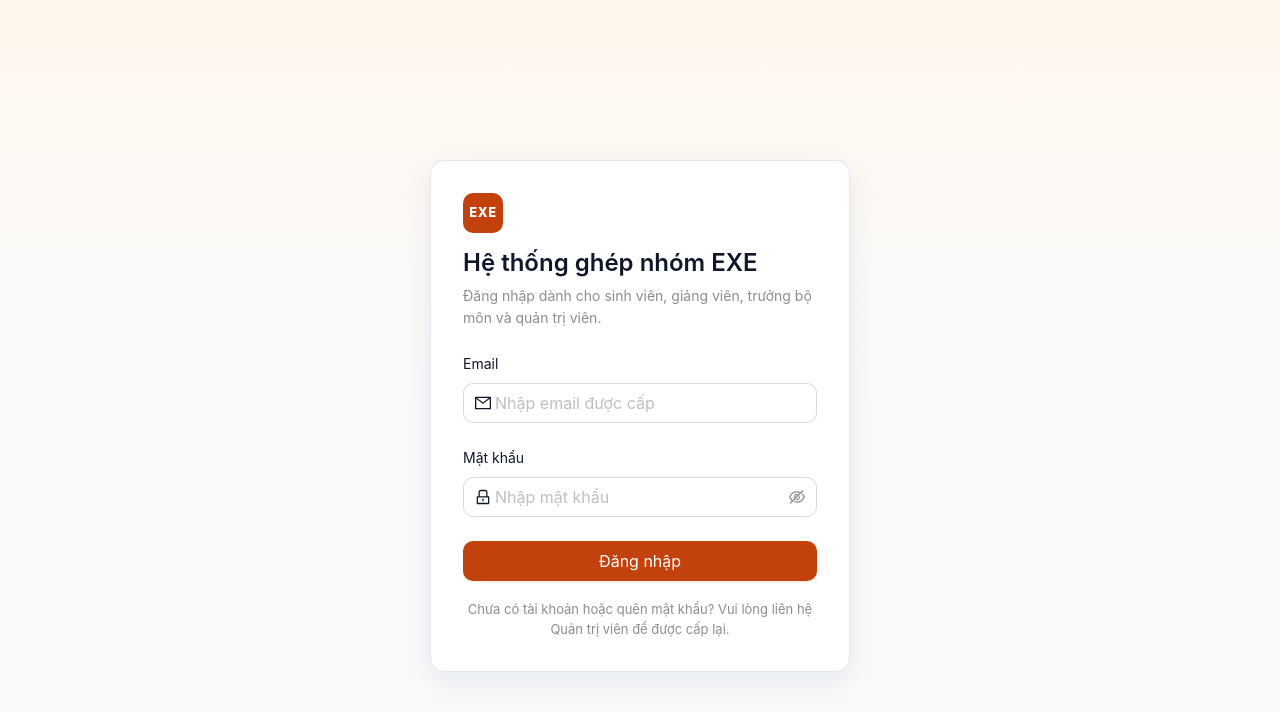
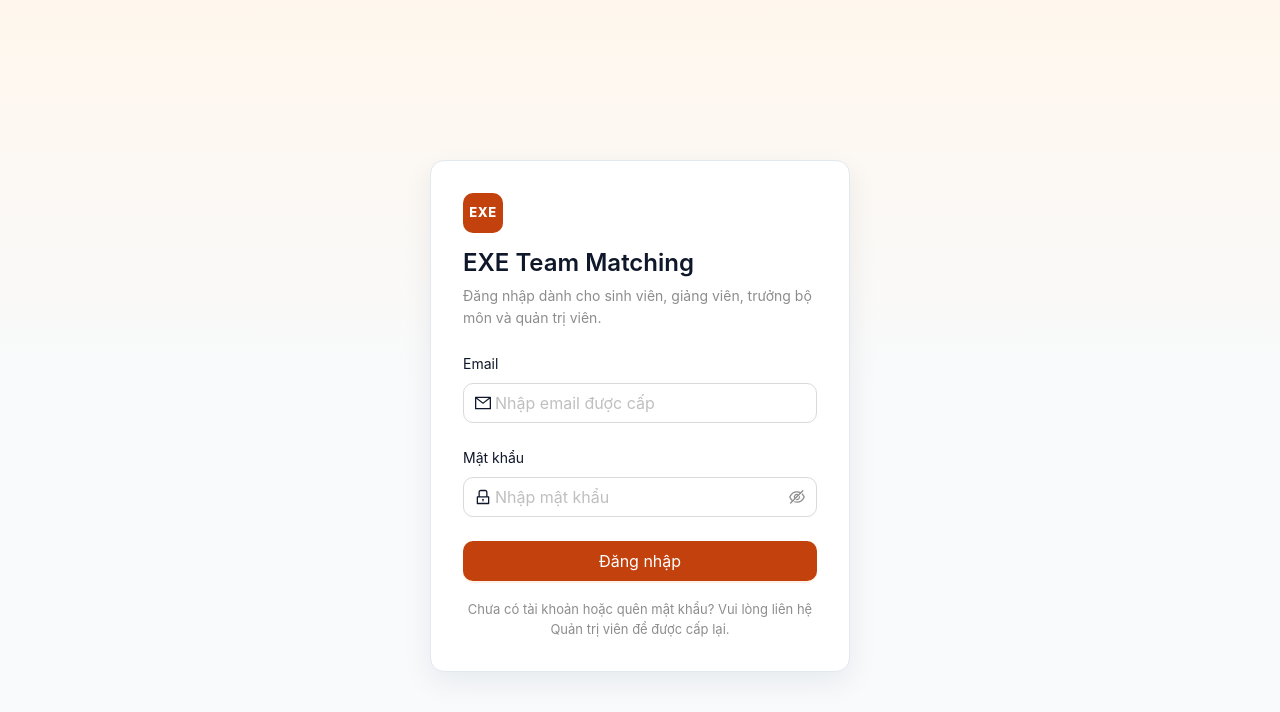
Before and after one commit to co-duong-hao/PRN232_Final, a React (Vite) app in the folder frontend/: page /login in a window 1280 px wide. Shown: the top 712 px of the page. Built offline with nearby package versions, Linux system fonts and the light colour scheme.

Commit message:
style(frontend): restore English brand title and subtitle

```diff
--- a/frontend/index.html
+++ b/frontend/index.html
@@ -3,7 +3,7 @@
   <head>
     <meta charset="UTF-8" />
     <meta name="viewport" content="width=device-width, initial-scale=1.0" />
-    <title>Hệ thống ghép nhóm EXE</title>
+    <title>EXE Team Matching</title>
   </head>
   <body>
     <div id="root"></div>
--- a/frontend/src/components/AppLayout.tsx
+++ b/frontend/src/components/AppLayout.tsx
@@ -167,8 +167,8 @@ export function AppLayout() {
             EXE
           </span>
           <div>
-            <div>Ghép nhóm EXE</div>
-            <span className="app-shell__brand-sub">Cổng hỗ trợ EXE101 · EXE201</span>
+            <div>EXE Team Matching</div>
+            <span className="app-shell__brand-sub">EXE101 · EXE201 Portal</span>
           </div>
         </div>
         <nav aria-label="Điều hướng chính">{menu}</nav>
@@ -255,7 +255,7 @@ export function AppLayout() {
           <Outlet />
         </Content>
         <Footer className="app-footer">
-          <span className="app-footer__name">Hệ thống ghép nhóm EXE</span>
+          <span className="app-footer__name">EXE Team Matching</span>
           <span>Đồ án PRN232 · Nhóm 6</span>
         </Footer>
       </Layout>
--- a/frontend/src/pages/LoginPage.tsx
+++ b/frontend/src/pages/LoginPage.tsx
@@ -73,7 +73,7 @@ export function LoginPage() {
             EXE
           </span>
           <Typography.Title level={3} style={{ margin: "0 0 6px" }}>
-            Hệ thống ghép nhóm EXE
+            EXE Team Matching
           </Typography.Title>
           <Typography.Text type="secondary">
             Đăng nhập dành cho sinh viên, giảng viên, trưởng bộ môn và quản trị viên.
```
